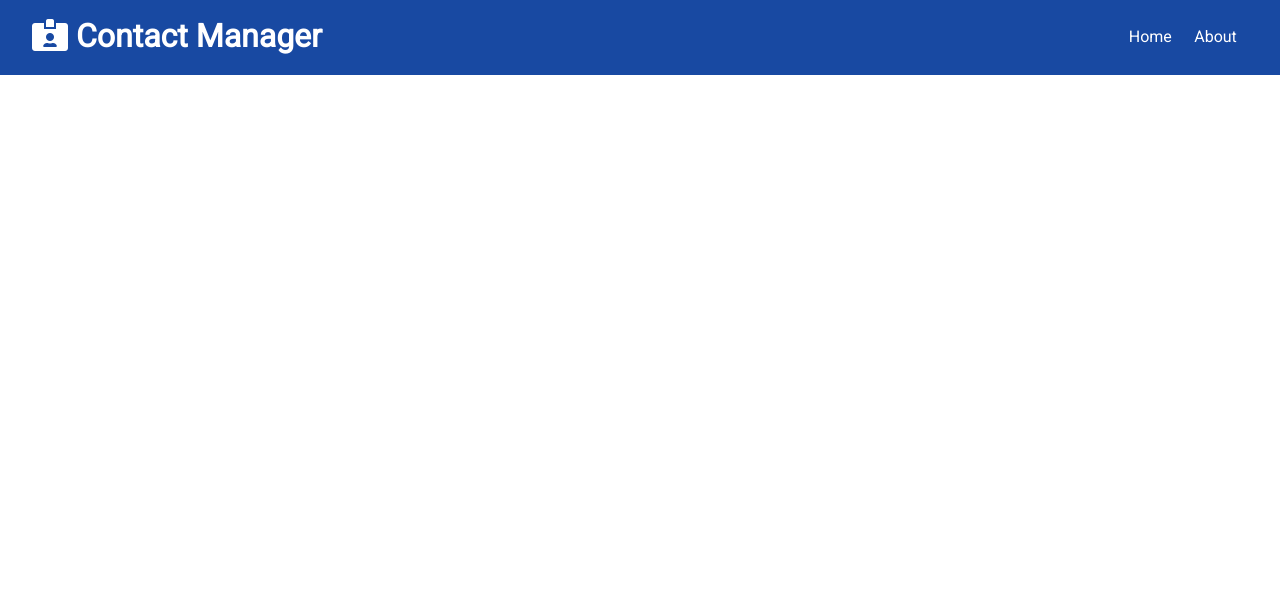
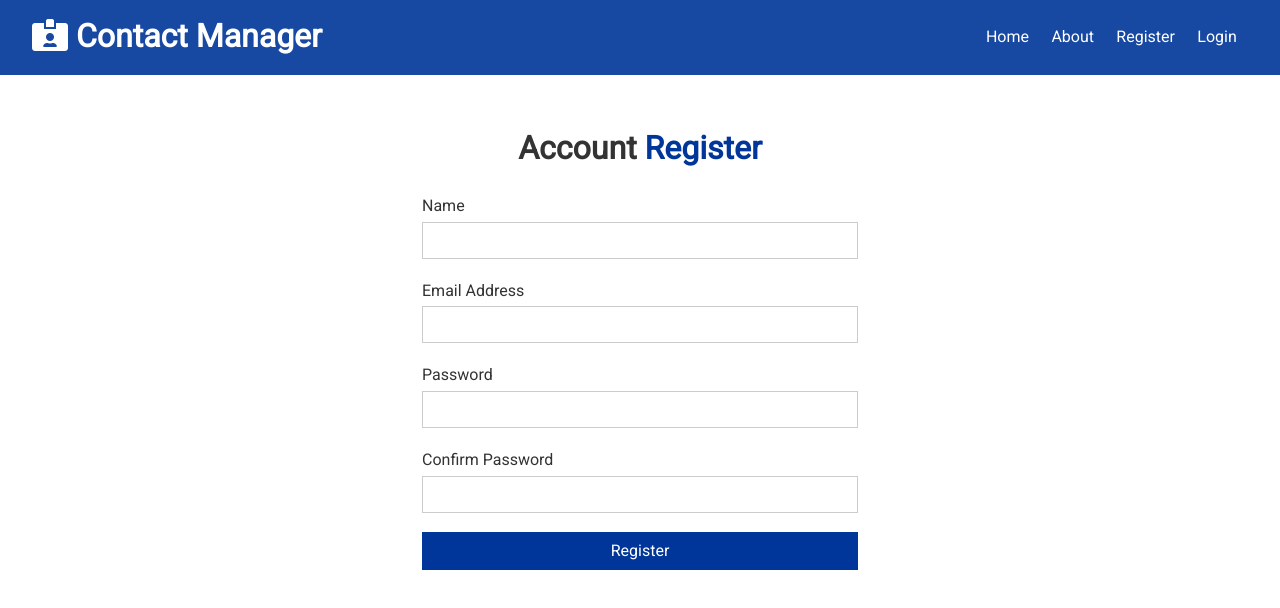
Before and after one commit to tatjanatanaskovich/contact-manager, a React (Create React App) app in the folder client/: page /register in a window 1280 px wide. Shown: the top 608 px of the page. Built offline with nearby package versions, Linux system fonts and the light colour scheme.

Commit message:
Created Register and Login components and implemented alerts functionality

```diff
--- a/client/src/App.js
+++ b/client/src/App.js
@@ -3,8 +3,12 @@
 import Navbar from './components/layout/Navbar';
 import Home from './components/pages/Home';
 import About from './components/pages/About';
+import Register from './components/auth/Register';
+import Login from './components/auth/Login';
+import Alerts from './components/layout/Alerts';
 import ContactState from './context/contact/ContactState';
 import AuthState from './context/auth/AuthState';
+import AlertState from './context/alert/AlertState';
 import './App.css';
 
 
@@ -12,17 +16,22 @@
   return (
     <AuthState>
       <ContactState>
+        <AlertState>
           <Router>
             <Fragment>
               <Navbar />
               <div className='container'>
+                <Alerts />
                 <Switch>
                   <Route exact path='/' component={Home} />
                   <Route exact path='/about' component={About} />
+                  <Route exact path='/register' component={Register} />
+                  <Route exact path='/login' component={Login} />
                 </Switch>
               </div>
             </Fragment>
           </Router>
+        </AlertState>
       </ContactState>
     </AuthState>
   );
--- /dev/null
+++ b/client/src/components/auth/Login.js
@@ -0,0 +1,48 @@
+import React, { useState } from 'react';
+
+const Login = () => {
+  const [user, setUser] = useState({
+    email: '',
+    password: ''
+  });
+
+  const { email, password } = user;
+
+  const onChange = e => setUser({ ...user, [e.target.name]: e.target.value });
+
+  const onSubmit = e => {
+    e.preventDefault();
+    console.log('Login submit');
+  };
+
+  return (
+    <div className='form-container'>
+      <h1>
+        Account <span className='text-primary'>Login</span>
+      </h1>
+      <form onSubmit={onSubmit}>
+        <div className='form-group'>
+          <label htmlFor='email'>Email Address</label>
+          <input type='email' name='email' value={email} onChange={onChange} />
+        </div>
+        <div className='form-group'>
+          <label htmlFor='password'>Password</label>
+          <input
+            type='password'
+            name='password'
+            value={password}
+            onChange={onChange}
+          />
+        </div>
+        <input
+          type='submit'
+          value='Login'
+          className='btn btn-primary btn-block'
+        />
+      </form>
+    </div>
+  );
+};
+
+
+export default Login;
--- /dev/null
+++ b/client/src/components/auth/Register.js
@@ -0,0 +1,91 @@
+import React, { useState, useContext } from 'react';
+import AlertContext from '../../context/alert/alertContext';
+
+
+const Register = () => {
+  const alertContext = useContext(AlertContext);
+
+  const { setAlert } = alertContext;
+
+  const [user, setUser] = useState({
+    name: '',
+    email: '',
+    password: '',
+    password2: ''
+  });
+
+  const { name, email, password, password2 } = user;
+
+  const onChange = e => setUser({ ...user, [e.target.name]: e.target.value });
+
+  const onSubmit = e => {
+    e.preventDefault();
+    if (name === '' || email === '' || password === '') {
+      setAlert('Please enter all fields', 'danger');
+    } else if (password !== password2) {
+      setAlert('Passwords do not match', 'danger');
+    } else {
+      console.log('Register submit');
+    }
+  };
+
+  return (
+    <div className='form-container'>
+      <h1>
+        Account <span className='text-primary'>Register</span>
+      </h1>
+      <form onSubmit={onSubmit}>
+        <div className='form-group'>
+          <label htmlFor='name'>Name</label>
+          <input
+            type='text'
+            name='name'
+            value={name}
+            onChange={onChange}
+            required
+          />
+        </div>
+        <div className='form-group'>
+          <label htmlFor='email'>Email Address</label>
+          <input
+            type='email'
+            name='email'
+            value={email}
+            onChange={onChange}
+            required
+          />
+        </div>
+        <div className='form-group'>
+          <label htmlFor='password'>Password</label>
+          <input
+            type='password'
+            name='password'
+            value={password}
+            onChange={onChange}
+            required
+            minLength='6'
+          />
+        </div>
+        <div className='form-group'>
+          <label htmlFor='password2'>Confirm Password</label>
+          <input
+            type='password'
+            name='password2'
+            value={password2}
+            onChange={onChange}
+            required
+            minLength='6'
+          />
+        </div>
+        <input
+          type='submit'
+          value='Register'
+          className='btn btn-primary btn-block'
+        />
+      </form>
+    </div>
+  );
+};
+
+
+export default Register;
--- /dev/null
+++ b/client/src/components/layout/Alerts.js
@@ -0,0 +1,19 @@
+import React, { useContext } from 'react';
+import AlertContext from '../../context/alert/alertContext';
+
+
+const Alerts = () => {
+  const alertContext = useContext(AlertContext);
+
+  return (
+    alertContext.alerts.length > 0 &&
+    alertContext.alerts.map(alert => (
+      <div key={alert.id} className={`alert alert-${alert.type}`}>
+        <i className='fas fa-info-circle' /> {alert.msg}
+      </div>
+    ))
+  );
+};
+
+
+export default Alerts;
--- a/client/src/components/layout/Navbar.js
+++ b/client/src/components/layout/Navbar.js
@@ -16,6 +16,12 @@
         <li>
           <Link to='/about'>About</Link>
         </li>
+        <li>
+          <Link to='/register'>Register</Link>
+        </li>
+        <li>
+          <Link to='/login'>Login</Link>
+        </li>
       </ul>
     </div>
   );
--- /dev/null
+++ b/client/src/context/alert/AlertState.js
@@ -0,0 +1,37 @@
+import React, { useReducer } from 'react';
+import uuid from 'uuid';
+import AlertContext from './alertContext';
+import alertReducer from './alertReducer';
+import { SET_ALERT, REMOVE_ALERT } from '../types';
+
+
+const AlertState = props => {
+  const initialState = [];
+
+  const [state, dispatch] = useReducer(alertReducer, initialState);
+
+  // Set Alert
+  const setAlert = (msg, type, timeout = 5000) => {
+    const id = uuid.v4();
+    dispatch({
+      type: SET_ALERT,
+      payload: { msg, type, id }
+    });
+
+    setTimeout(() => dispatch({ type: REMOVE_ALERT, payload: id }), timeout);
+  };
+
+  return (
+    <AlertContext.Provider
+      value={{
+        alerts: state,
+        setAlert
+      }}
+    >
+      {props.children}
+    </AlertContext.Provider>
+  );
+};
+
+
+export default AlertState;
--- /dev/null
+++ b/client/src/context/alert/alertContext.js
@@ -0,0 +1,5 @@
+import { createContext } from 'react';
+
+const alertContext = createContext();
+
+export default alertContext;
--- /dev/null
+++ b/client/src/context/alert/alertReducer.js
@@ -0,0 +1,12 @@
+import { SET_ALERT, REMOVE_ALERT } from '../types';
+
+export default (state, action) => {
+  switch (action.type) {
+    case SET_ALERT:
+      return [...state, action.payload];
+    case REMOVE_ALERT:
+      return state.filter(alert => alert.id !== action.payload);
+    default:
+      return state;
+  }
+};
```
Lines whose indentation alone changed are shown as unchanged.
